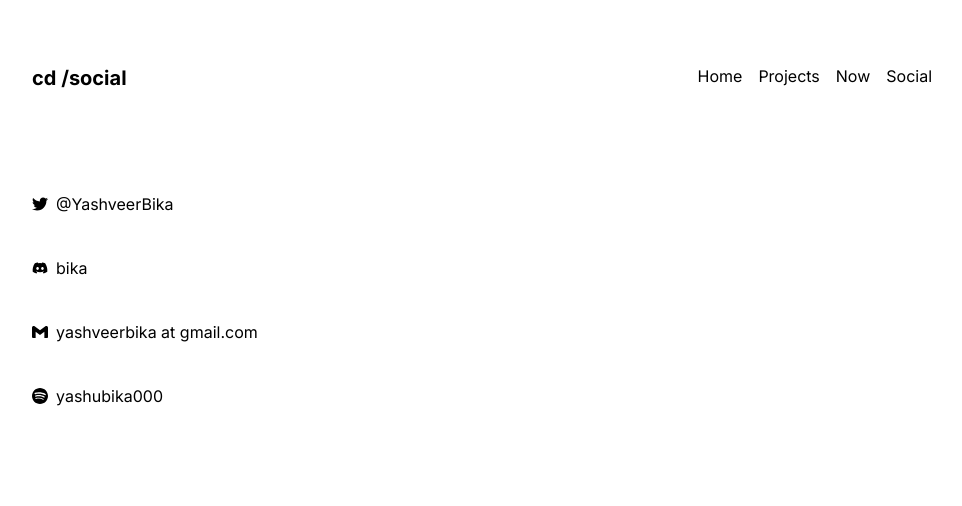
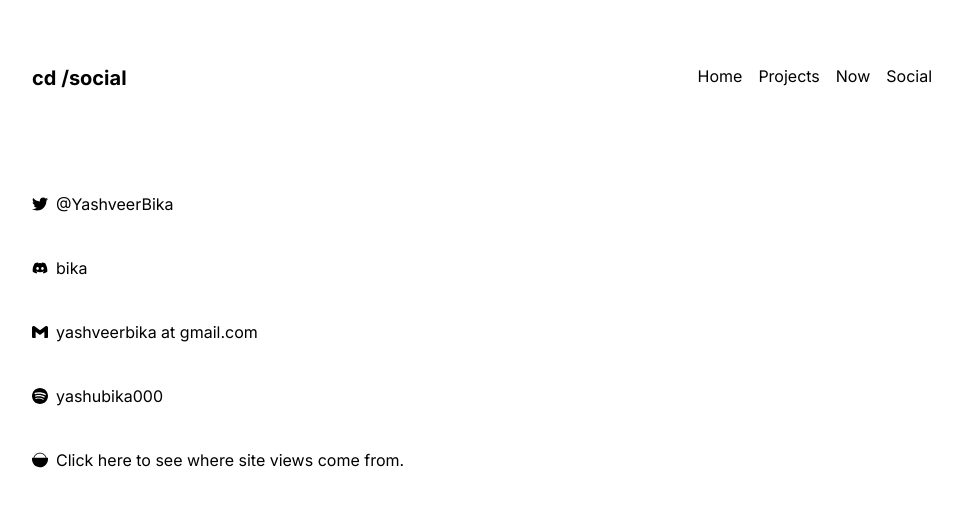
Before and after one commit to yashveer-bika/portfolio, a Next.js app in the folder portfolio/: page /social in a window 1280 px wide. Shown: the top 506 px of the page, without its empty margins (158-1120 px from the left). Built offline with nearby package versions, Linux system fonts and the light colour scheme.

Commit message:
add link to umami

```diff
--- a/portfolio/src/app/social/page.tsx
+++ b/portfolio/src/app/social/page.tsx
@@ -1,6 +1,6 @@
 import Link from "next/link";
 import { FaDiscord, FaTwitter } from "react-icons/fa";
-import { SiGmail, SiSpotify } from "react-icons/si";
+import { SiGmail, SiSpotify, SiUmami } from "react-icons/si";
 
 export default function Page() {
   return (
@@ -32,6 +32,12 @@ export default function Page() {
           {<SiSpotify />} yashubika000
         </div>
       </Link>{" "}
+
+      <Link href="https://analytics.us.umami.is/websites/fb9d3543-fc8c-49ca-8e55-33946627e3c3" target={"_blank"}>
+        <div className="flex gap-2 items-center">
+          {<SiUmami />} Click here to see where site views come from.
+        </div>
+      </Link>{" "}
       {/* <div>Use umami analytics on site</div> */}
     </div>
   );
```
